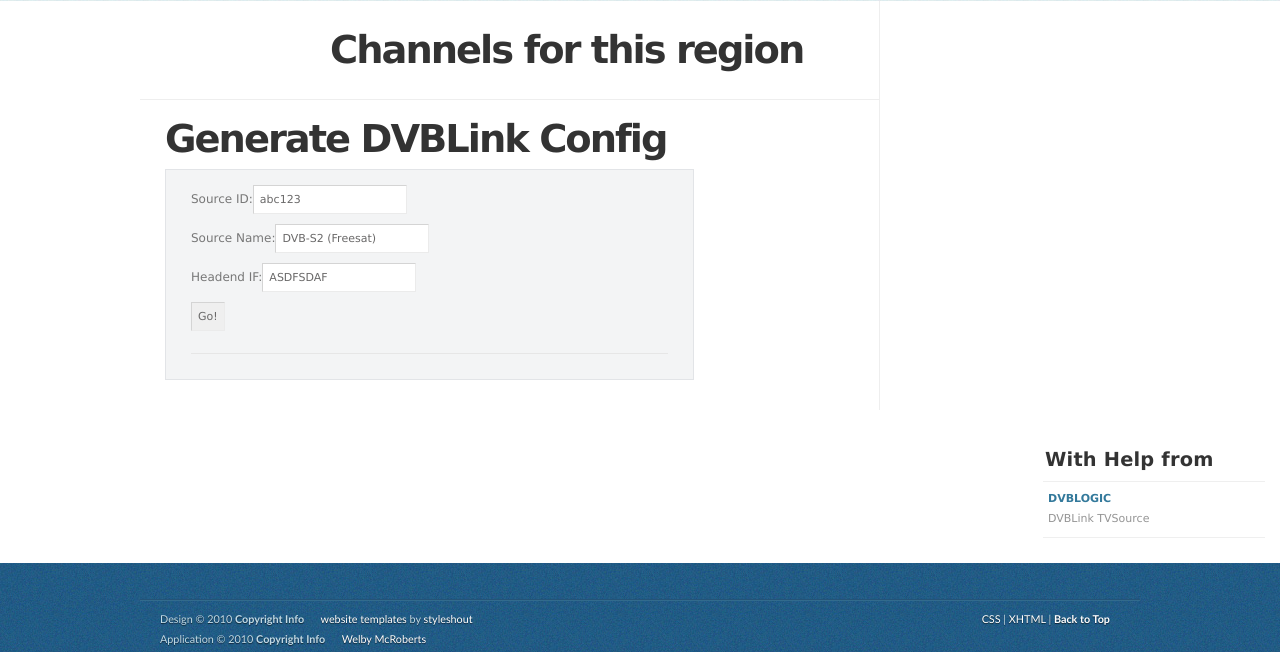
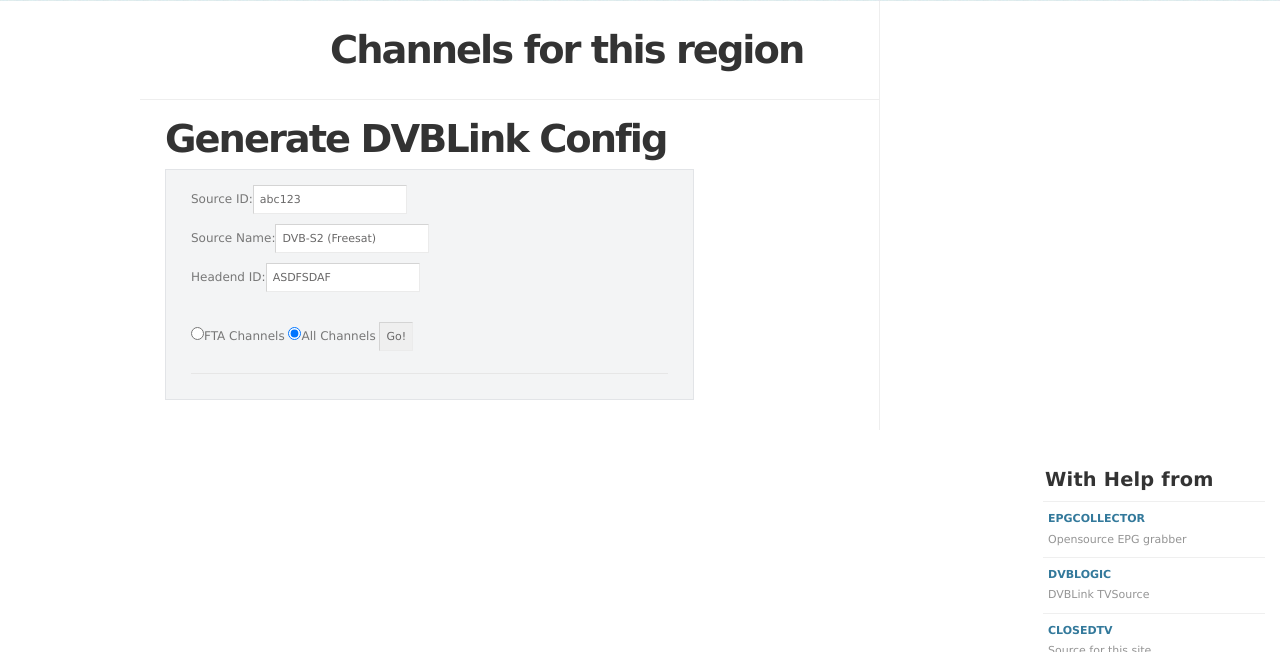
Before and after one commit to welbymcroberts/ClosedTV, a Django app: template templates/channels.html in a window 1280 px wide. Shown: the part 199-851 px from the top of the page. Run offline with Django 3.2, Linux system fonts and the light colour scheme; the template is opened without the code that fills it, so the values that code supplies are empty.

Commit message:
Allow selection of FTA / non FTA channels

```diff
--- a/main/models.py
+++ b/main/models.py
@@ -43,3 +43,4 @@ class Channel(models.Model):
     sid = models.IntegerField()
     name = models.CharField(max_length=50)
     realfreq = models.IntegerField()
+    fta = models.IntegerField()
--- a/templates/base.html
+++ b/templates/base.html
@@ -66,8 +66,12 @@
 
 				<h3>With Help from</h3>
             <ul>
+					<li><a href="http://sourceforge.net/projects/epgcollector/">EPGCollector<br />
+	            	<span>Opensource EPG grabber</span></a>
 					<li><a href="http://www.dvblogic.com">DVBLogic<br />
 	            	<span>DVBLink TVSource</span></a>
+					<li><a href="http://github.com/welbymcroberts/ClosedTV/">ClosedTV<br />
+	            	<span>Source for this site</span></a>
 	            </li>
 				</ul>
 
--- a/templates/channels.html
+++ b/templates/channels.html
@@ -11,7 +11,11 @@
 <input type="hidden" name="region" value="{{r.id}}" />
 Source ID:<input type="text" name="sourceid" value="abc123" /><br />
 Source Name:<input type="text" name="sourcename" value="DVB-S2 (Freesat)" /><br />
-Headend IF:<input type="text" name="headendid" value="ASDFSDAF" /><br />
+Headend ID:<input type="text" name="headendid" value="ASDFSDAF" /><br />
+<br />
+<input type="radio" name="fta" value="fta" checked/>FTA Channels</input>
+<input type="radio" name="fta" value="all" checked/>All Channels</input>
+
 <input type="submit" value="Go!" />
 
 {% endblock %}
```
Also changed, not shown: main/views.py (+9 -3 lines), static/favicon.ico (added).
